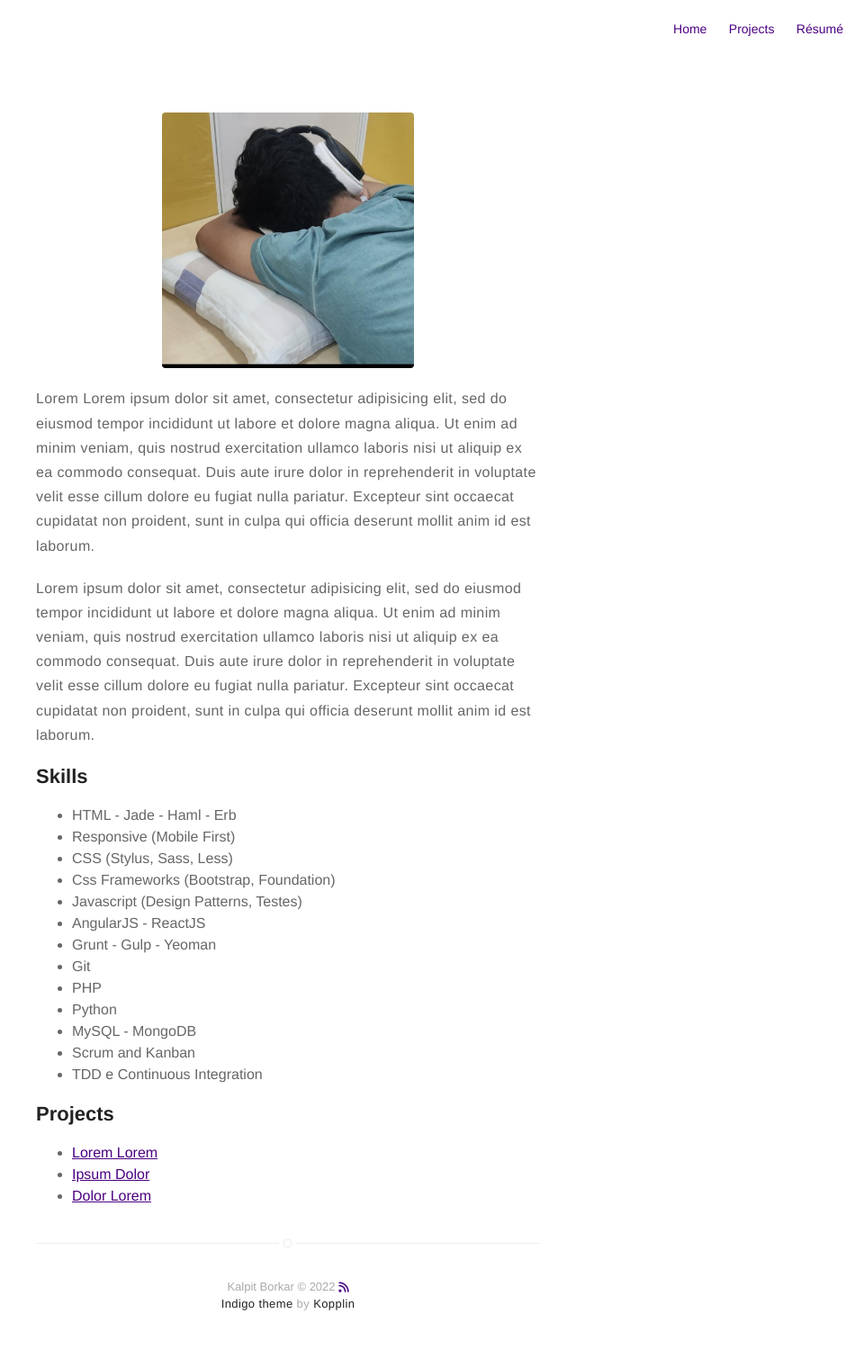
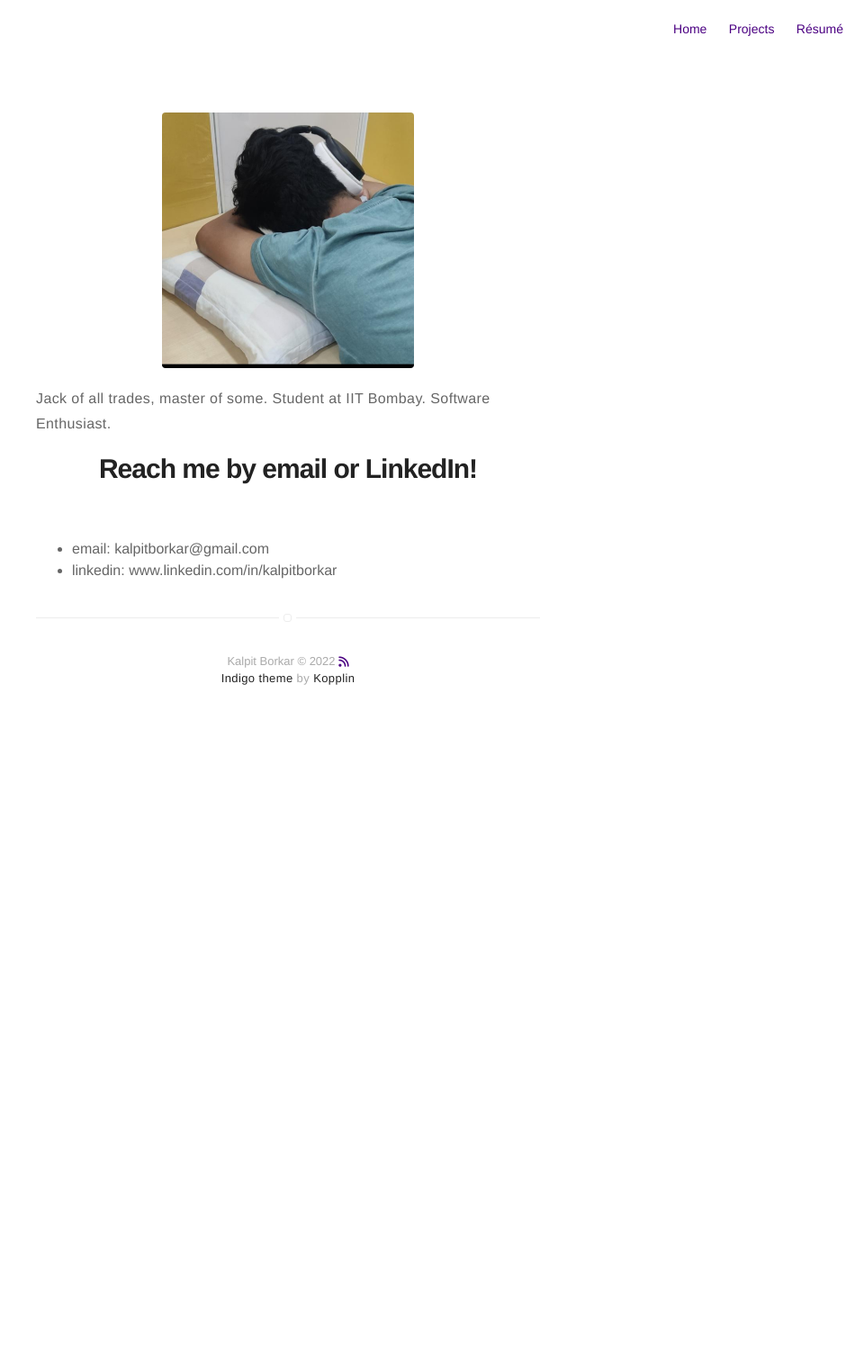
Before and after one commit to kalpitborkar/kalpitborkar.github.io, a Jekyll site: the page built from about.md, in a window 1280 px wide. Shown: the whole page at 90% size, without its empty margins (320-1280 px from the left). Built offline with Jekyll 4.4.1, drawn with Linux system fonts in a browser that asks for light colours; nearby versions of some CDN libraries; after the commit the page ends 900 px from its top, so only the background shows below that.

Commit message:
Update about

```diff
--- a/about.md
+++ b/about.md
@@ -4,42 +4,8 @@ layout: page
 ---
 ![Profile Image]({% if site.external-image %}{{ site.picture }}{% else %}{{ site.url }}/{{ site.picture }}{% endif %})
 
-<p>Lorem Lorem ipsum dolor sit amet, consectetur adipisicing elit, sed do eiusmod
-tempor incididunt ut labore et dolore magna aliqua. Ut enim ad minim veniam,
-quis nostrud exercitation ullamco laboris nisi ut aliquip ex ea commodo
-consequat. Duis aute irure dolor in reprehenderit in voluptate velit esse
-cillum dolore eu fugiat nulla pariatur. Excepteur sint occaecat cupidatat non
-proident, sunt in culpa qui officia deserunt mollit anim id est laborum.</p>
+<p>Jack of all trades, master of some. Student at IIT Bombay. Software Enthusiast.</p>
 
-<p>Lorem ipsum dolor sit amet, consectetur adipisicing elit, sed do eiusmod
-tempor incididunt ut labore et dolore magna aliqua. Ut enim ad minim veniam,
-quis nostrud exercitation ullamco laboris nisi ut aliquip ex ea commodo
-consequat. Duis aute irure dolor in reprehenderit in voluptate velit esse
-cillum dolore eu fugiat nulla pariatur. Excepteur sint occaecat cupidatat non
-proident, sunt in culpa qui officia deserunt mollit anim id est laborum.</p>
-
-<h2>Skills</h2>
-
-<ul class="skill-list">
-	<li>HTML - Jade - Haml - Erb</li>
-	<li>Responsive (Mobile First)</li>
-	<li>CSS (Stylus, Sass, Less)</li>
-	<li>Css Frameworks (Bootstrap, Foundation)</li>
-	<li>Javascript (Design Patterns, Testes)</li>
-	<li>AngularJS - ReactJS</li>
-	<li>Grunt - Gulp - Yeoman</li>
-	<li>Git</li>
-	<li>PHP</li>
-	<li>Python</li>
-	<li>MySQL - MongoDB</li>
-	<li>Scrum and Kanban</li>
-	<li>TDD e Continuous Integration</li>
-</ul>
-
-<h2>Projects</h2>
-
-<ul>
-	<li><a href="https://github.com/">Lorem Lorem</a></li>
-	<li><a href="https://github.com/">Ipsum Dolor</a></li>
-	<li><a href="https://github.com/">Dolor Lorem</a></li>
-</ul>
+# Reach me by email or LinkedIn!
+- email: kalpitborkar@gmail.com
+- linkedin: www.linkedin.com/in/kalpitborkar
```
Also changed, not shown: _posts/2016-01-23-indigo-jekyll-theme.markdown (deleted, +0 -38 lines).
